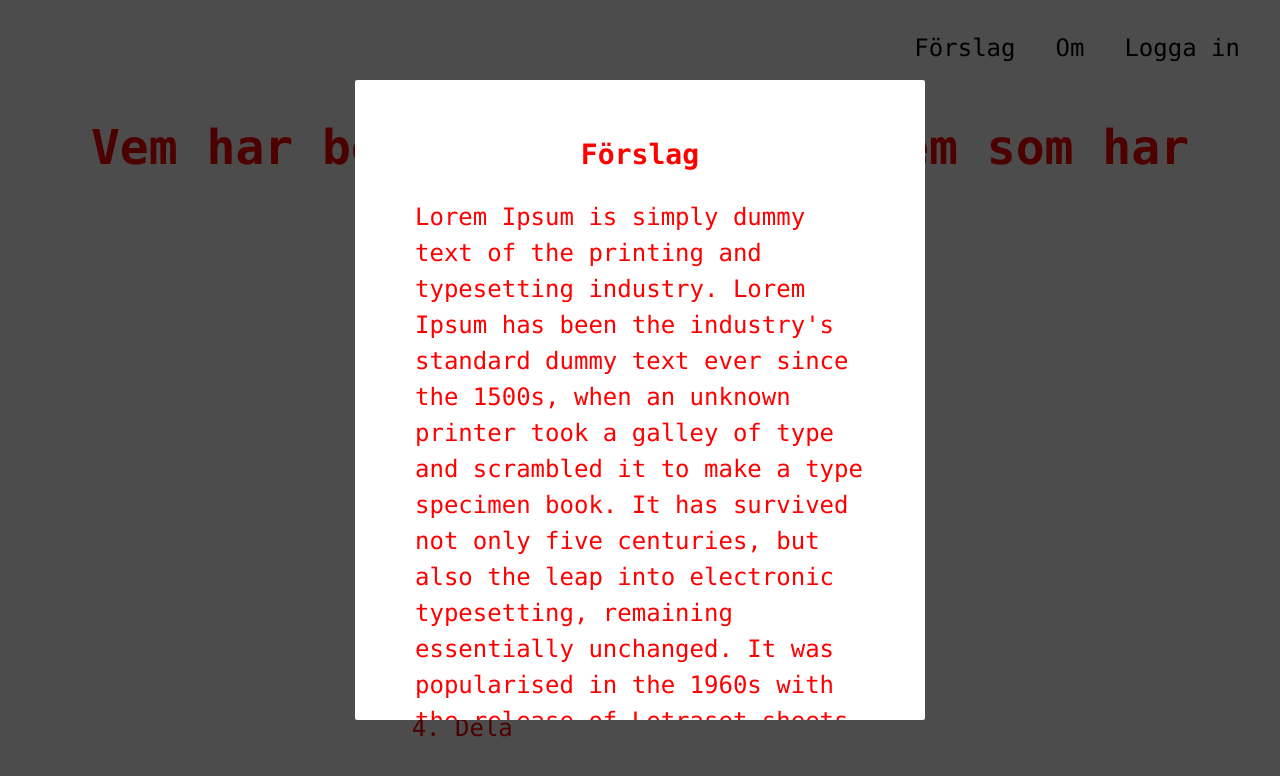
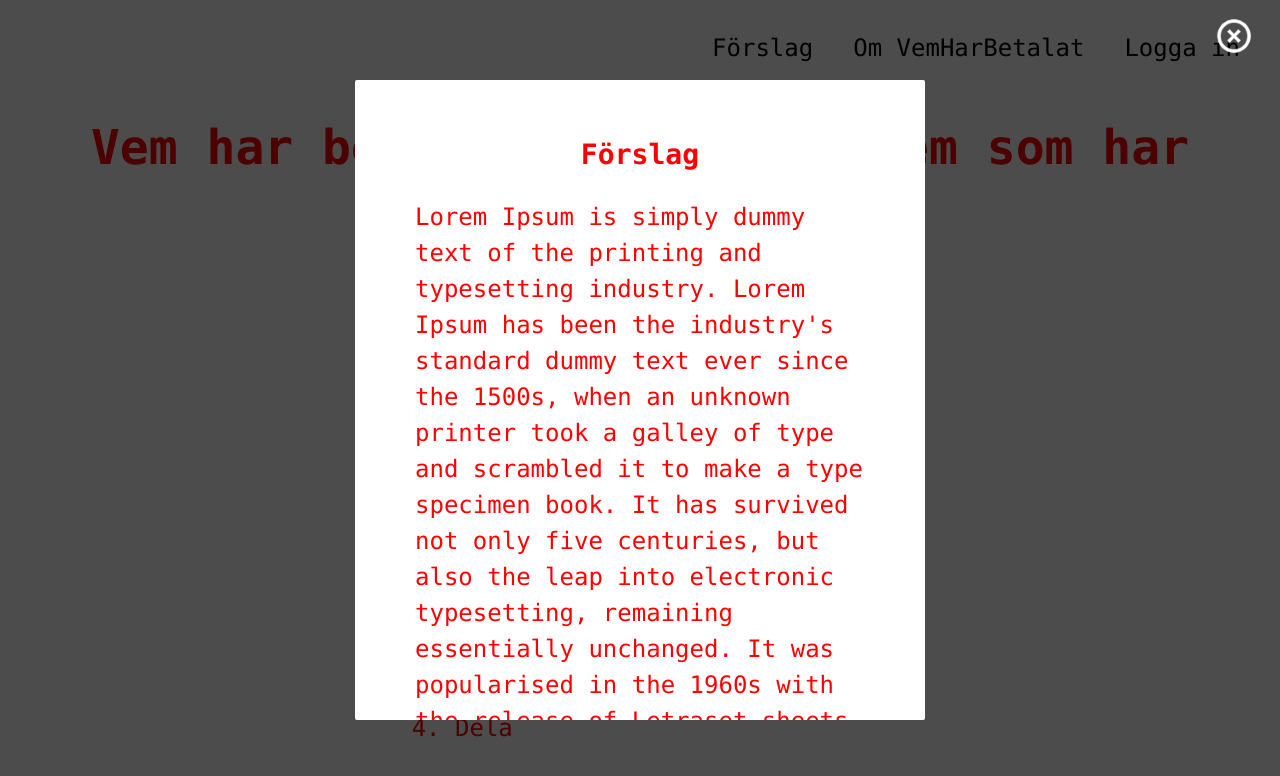
Before and after one commit to AbbeBlubb/vemharbetalat, a React (Create React App) app: page / in a window 1280 px wide. Both pictures are taken after a click on the element "Förslag". Shown: the top 776 px of the page. Built offline with nearby package versions, Linux system fonts and the light colour scheme.

Commit message:
Modal close icon

```diff
--- a/src/components/Modal.js
+++ b/src/components/Modal.js
@@ -1,5 +1,6 @@
 import React from "react";
 import {Button} from "./Button";
+import closeIcon from "../assets/baseline_highlight_off_white_48dp.png"
 
 export class Modal extends React.Component {
   constructor(props) {
@@ -52,6 +53,7 @@ export class Modal extends React.Component {
           </section>
 
           <div className={varWithClasses} ref={element => this.modalBackground = element}>
+            <img className='modal__close-icon' src={closeIcon} alt='Close icon'/> {/* The close icon doesn't need to fire the hideModal because of the handleClickOutsideModalCard */}
             <div className='modal__card' ref={element => this.modalCard = element}>
 
               {this.props.render()}
--- a/src/components/PageStart.js
+++ b/src/components/PageStart.js
@@ -16,6 +16,8 @@ export function PageStart() {
         {/* Menu */}
 
         <Navigation>
+
+          {/* Re-arranging the elements in .navigation will break the ::after for the <About> component */}
 
           <Modal render={() => <Suggestions />}>
             <Button styleType={'transparent'} rippleEffect={false}>
--- a/src/styles/components/_modal.scss
+++ b/src/styles/components/_modal.scss
@@ -15,6 +15,34 @@
     -webkit-animation: darken 0.2s;
     -o-animation: darken 0.2s;
     animation: darken 0.1s;
+  }
+
+  &__close-icon {
+    position: absolute;
+    top: 2%;
+    right: 2%;
+
+    width:30px;
+    height: auto;
+    cursor: pointer;
+
+    @media (min-width: 900px) {
+      width: 40px;
+      height: 40px;
+
+      /* Hover active only on desktop, to avoid the hover state get stuck on cellphone touch-and-move. Effect on cellphone is that the styling disappears when ending the touch */
+      &:hover {
+        -webkit-filter: grayscale(100%) brightness(40%) sepia(100%) hue-rotate(50deg) saturate(1000%) contrast(0.8);
+        filter: grayscale(100%) brightness(40%) sepia(100%) hue-rotate(50deg) saturate(1000%) contrast(0.8);
+      }
+    }
+
+    /* When active (clicked) */
+    &:active {
+      -webkit-filter: grayscale(100%) brightness(40%) sepia(100%) hue-rotate(50deg) saturate(1000%) contrast(0.8);
+      filter: grayscale(100%) brightness(40%) sepia(100%) hue-rotate(50deg) saturate(1000%) contrast(0.8);
+    }
+
   }
 
   &__card {
--- a/src/styles/components/_navigation.scss
+++ b/src/styles/components/_navigation.scss
@@ -10,7 +10,8 @@
     text-align: right;
   }
 
-  & > button > span::after {
+  /* If re-arranging the elements, the ::after will have no effect */
+  & section > button > span::after {
     content: 'VHB';
 
     @media (min-width: 420px) {
```
Also changed, not shown: src/assets/baseline_highlight_off_white_48dp.png (added).
